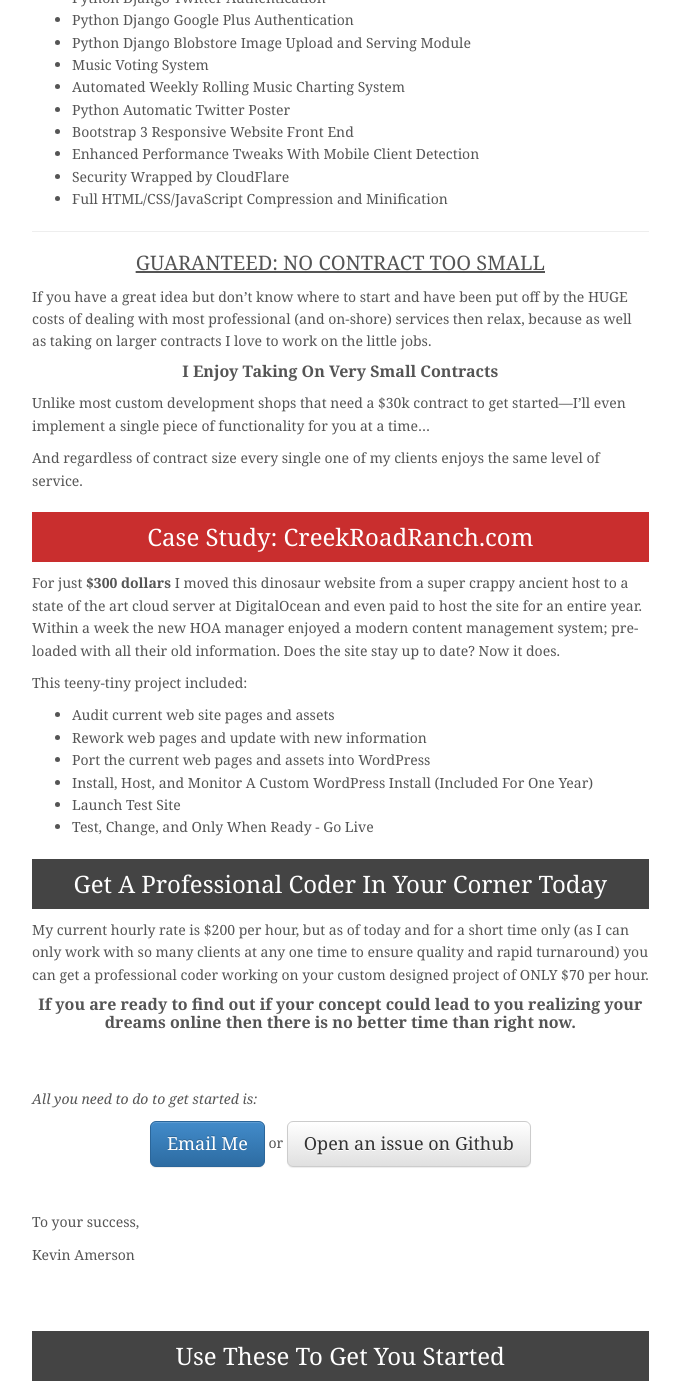
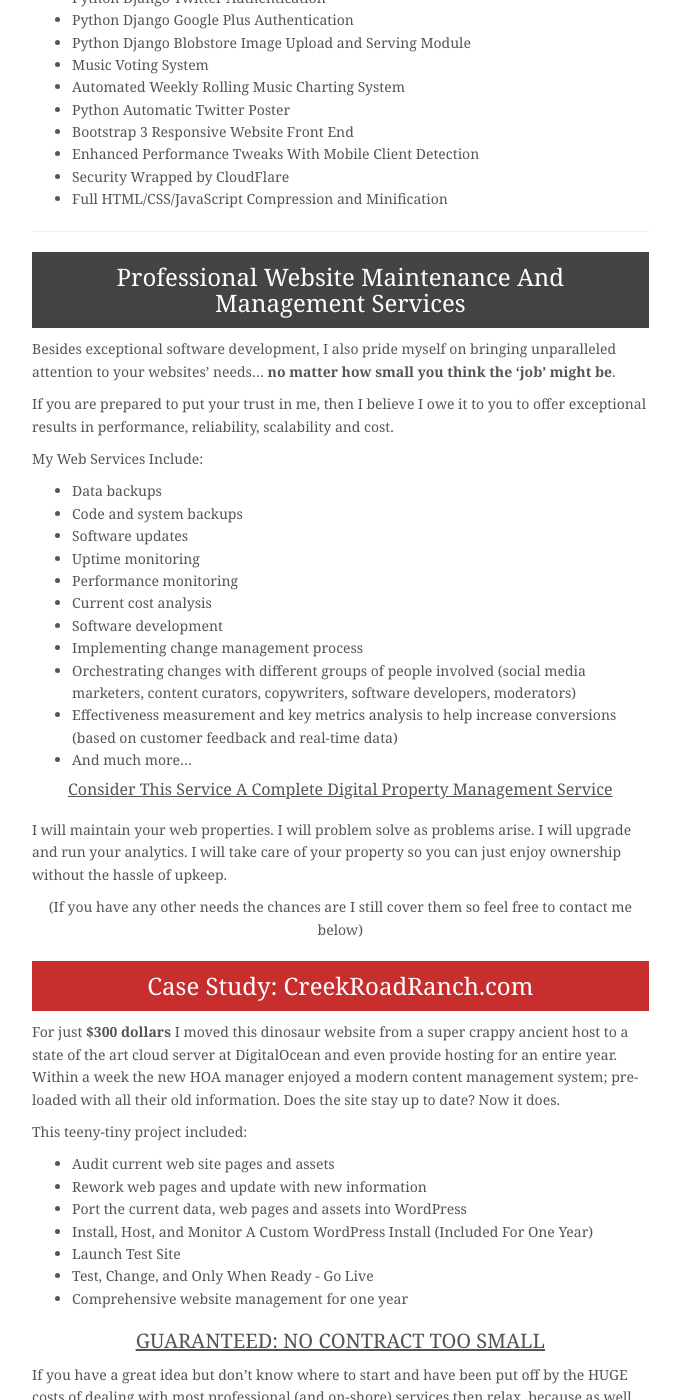
Before and after one commit to rayleyva/caoimhghin.github.io, a Jekyll site: the page built from services.md, in a window 1280 px wide and 1400 px high, scrolled down 2437 px. Shown: the whole window, without its empty margins (138-818 px from the left). Built offline with Jekyll 4.4.1, drawn with Linux system fonts in a browser that asks for light colours; nearby versions of some CDN libraries; comment, search, counter and statistics services are not loaded; some of the changed text lies outside the part shown.

Commit message:
updating copy

```diff
--- a/services.md
+++ b/services.md
@@ -114,10 +114,55 @@ Just some of the things I built:
 
 <hr/>
 
+## Professional Website Maintenance And Management Services
+
+Besides exceptional software development, I also pride myself on bringing unparalleled attention to your websites' needs…
+**no matter how small you think the ‘job’ might be**.
+
+If you are prepared to put your trust in me, then I believe I owe it to you to offer exceptional results in performance, reliability, scalability and cost.
+
+My Web Services Include:
+
+* Data backups
+* Code and system backups
+* Software updates
+* Uptime monitoring
+* Performance monitoring
+* Current cost analysis
+* Software development
+* Implementing change management process
+* Orchestrating changes with different groups of people involved (social media marketers, content curators, copywriters, software developers, moderators)
+* Effectiveness measurement and key metrics analysis to help increase conversions (based on customer feedback and real-time data)
+* And much more…
+
+###### Consider This Service A Complete Digital Property Management Service
+
+I will maintain your web properties. I will problem solve as problems arise. I will upgrade and run your analytics. I will take care of your property so you can just enjoy ownership without the hassle of upkeep.
+
+<div class="text-center">
+(If you have any other needs the chances are I still cover them so feel free to contact me below)
+</div>
+
+## Case Study: CreekRoadRanch.com
+
+For just **$300 dollars** I moved this dinosaur website from a super crappy ancient host to a state of the art cloud server at
+DigitalOcean and even provide hosting for an entire year. Within a week the new HOA manager enjoyed a modern content
+management system; pre-loaded with all their old information. Does the site stay up to date? Now it does.
+
+This teeny-tiny project included:
+
+* Audit current web site pages and assets
+* Rework web pages and update with new information
+* Port the current data, web pages and assets into WordPress
+* Install, Host, and Monitor A Custom WordPress Install (Included For One Year)
+* Launch Test Site
+* Test, Change, and Only When Ready - Go Live
+* Comprehensive website management for one year
+
 ### *GUARANTEED: NO CONTRACT TOO SMALL*
 
 If you have a great idea but don’t know where to start and have been put off by the HUGE costs of dealing with most
-professional (and on-shore) services then relax, because as well as taking on larger contracts I love to work on the little jobs.
+professional (and on-shore) services then relax, because as well as taking on larger contracts **I love to work on the little jobs**.
 
 #### I Enjoy Taking On Very Small Contracts
 
@@ -125,21 +170,6 @@ Unlike most custom development shops that need a $30k contract to get started—
 single piece of functionality for you at a time…
 
 And regardless of contract size every single one of my clients enjoys the same level of service.
-
-## Case Study: CreekRoadRanch.com
-
-For just **$300 dollars** I moved this dinosaur website from a super crappy ancient host to a state of the art cloud server at
-DigitalOcean and even paid to host the site for an entire year. Within a week the new HOA manager enjoyed a modern content
-management system; pre-loaded with all their old information. Does the site stay up to date? Now it does.
-
-This teeny-tiny project included:
-
-* Audit current web site pages and assets
-* Rework web pages and update with new information
-* Port the current web pages and assets into WordPress
-* Install, Host, and Monitor A Custom WordPress Install (Included For One Year)
-* Launch Test Site
-* Test, Change, and Only When Ready - Go Live
 
 ## Get A Professional Coder In Your Corner Today
 
```
Also changed, not shown: other parts of services.md (+2 -2 lines).
